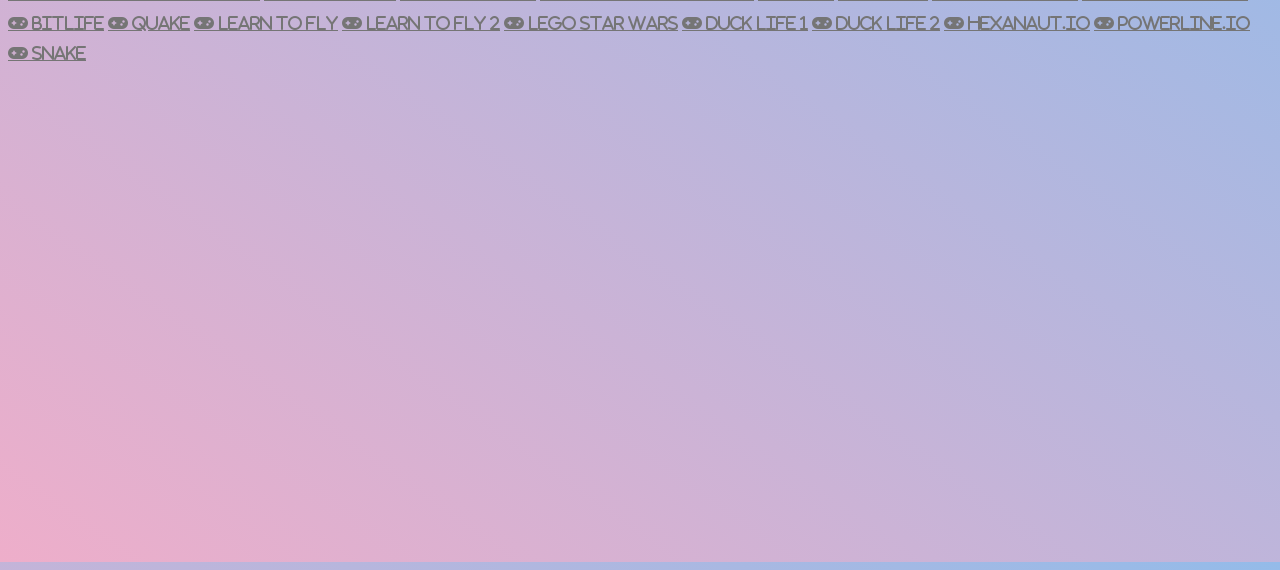
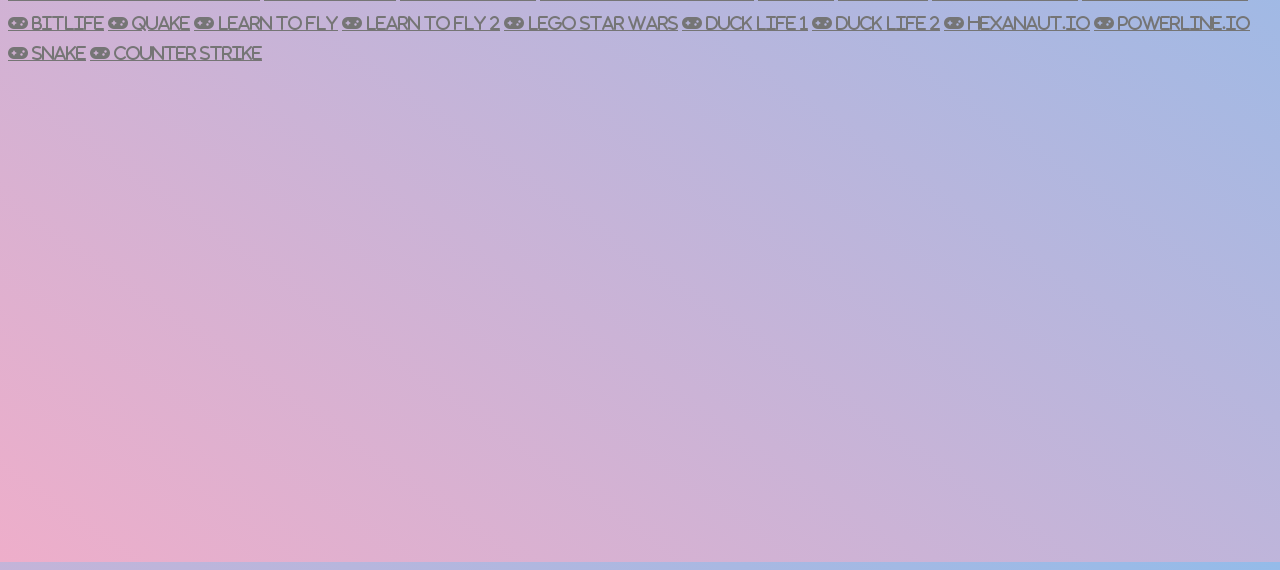
Before and after one commit to ZopoUnblocker/Zopo2, a plain HTML site: page game.html in a window 1280 px wide. Shown: the part 238-808 px from the top of the page. Drawn offline with Linux system fonts and the light colour scheme.

Commit message:
Update game.html

```diff
--- a/game.html
+++ b/game.html
@@ -75,6 +75,8 @@
   <a href="P.html" <i class="fa-solid fa-gamepad"></i>  Powerline.io</a>
 
     <a href="s.html" <i class="fa-solid fa-gamepad"></i>  Snake</a>
+
+    <a href="CSGO.html" <i class="fa-solid fa-gamepad"></i>  Counter Strike</a>
   </div>
 
 
```
